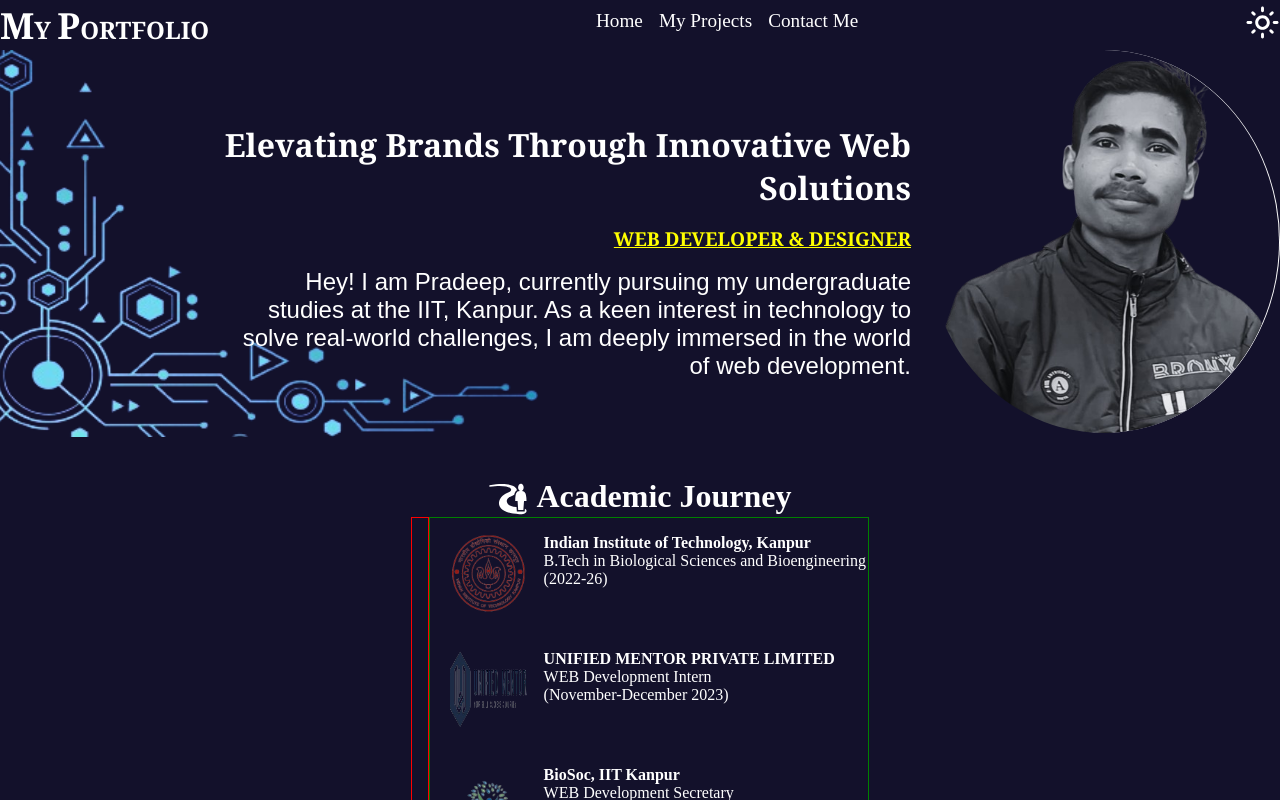
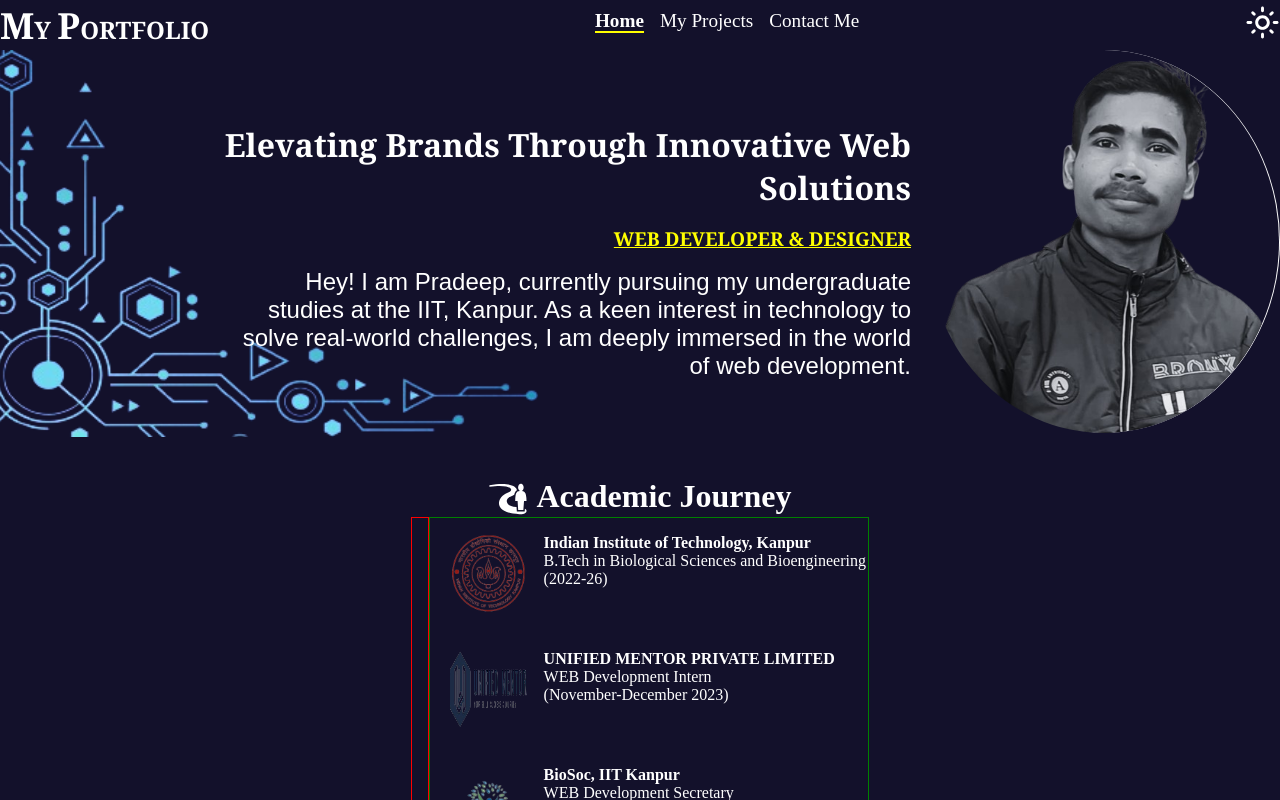
Before and after one commit to pradeepkumar-es/my-portfolio, a React (Vite) app: page / in a window 1280 px wide. Shown: the top 800 px of the page. Built offline with nearby package versions, Linux system fonts and the light colour scheme.

Commit message:
active link functionality is added

```diff
--- a/src/components/Navbar.jsx
+++ b/src/components/Navbar.jsx
@@ -4,7 +4,9 @@ import { RxCross1, RxSize } from "react-icons/rx"
 import { MdHeight, MdOutlineLightMode } from "react-icons/md";
 import { MdOutlineDarkMode } from "react-icons/md";
 import "../css/navbar.css"
-import { Link } from 'react-router-dom';
+import { NavLink } from 'react-router-dom'; /*NavLink is a special version of the Link component from
+react-router-dom that can apply styling based on whether the link is active (i.e., the current URL matches the link's target URL). */
+// import { Link } from 'react-router-dom';
 export default function Navabar() {
     const [openMenu, setOpenMenu] = useState(true);
     const [mode, setMode] =useState(true);
@@ -26,12 +28,12 @@ export default function Navabar() {
                 <div className="logo"><h2><span>M</span>Y <span>P</span>ORTFOLIO</h2></div>
                 <div className="menu-link">
                     <ul>
-                        <li> <Link className='home' to="/">Home</Link> </li>
+                        <li> <NavLink className={({isActive})=>(isActive?'active-link':'home')} to="/">Home</NavLink> </li>
                         {/* <li> <Link to="/aboutme">About Me</Link> </li> */}
                         {/* <li> <a href='#aboutme'>About Me</a> </li> */}
-                        <li><Link to="/projects">My Projects</Link></li>
+                        <li><NavLink className={({isActive})=>(isActive?'active-link':'')} to="/projects">My Projects</NavLink></li>
                         {/* <li><a href="#projects">My Projects</a></li> */}
-                        <li><Link to="/contact">Contact Me</Link></li>
+                        <li><NavLink className={({isActive})=>(isActive? 'active-link':'')} to="/contact">Contact Me</NavLink></li>
                     </ul>
                 </div>
                 <div className="mode" onClick={changeMode}>
@@ -43,12 +45,12 @@ export default function Navabar() {
                     <div className={openMenu?"none":"showMenuPart"}>
                         <div className="cross"><RxCross1 onClick={togglemenu} className={openMenu ? 'activate-cross' : 'crossStyle'} /></div>
                         <ul className={openMenu ? 'activate-mobileNavbar' : 'mobileMenuStyle'}>
-                             <Link to="/"><li onClick={togglemenu} className={openMenu?"hideMenuPart":"none"} >Home</li></Link>
+                             <NavLink to="/"><li onClick={togglemenu} className={openMenu?"hideMenuPart":"none"} >Home</li></NavLink>
                              {/* <Link to="/aboutme"><li onClick={togglemenu} className={openMenu?"hideMenuPart":"none"} >About Me</li></Link> //correct versio */}
                              {/* <a href='#aboutme'><li onClick={togglemenu} className={openMenu?"hideMenuPart":"none"} >About Me</li></a> */}
-                            <Link to="/projects"><li onClick={togglemenu} className={openMenu?"hideMenuPart":"none"}>My Projects</li></Link>
+                            <NavLink to="/projects"><li onClick={togglemenu} className={openMenu?"hideMenuPart":"none"}>My Projects</li></NavLink>
                             {/* <a href="#projects"><li onClick={togglemenu} className={openMenu?"hideMenuPart":"none"}>My Projects</li></a> */}
-                            <Link to="/contact"><li onClick={togglemenu} className={openMenu?"hideMenuPart":"none"}>Contact Me</li></Link>
+                            <NavLink to="/contact"><li onClick={togglemenu} className={openMenu?"hideMenuPart":"none"}>Contact Me</li></NavLink>
                         </ul>
                     </div>
                 </div>
--- a/src/css/navbar.css
+++ b/src/css/navbar.css
@@ -25,6 +25,12 @@ body {
   /* padding-bottom: 0px; */
   /* padding:0px 0px 0px 0px; */
   /* box-shadow: 1px 0px 15px var(--sub-heading-color); */
+}
+
+/* Change this to whatever you want for the active link */
+.active-link{
+  font-weight: bold;
+  border-bottom: 2px solid var(--sub-heading-color);
 }
 .nav .menu-link ul{
   display: flex;
```
Also changed, not shown: src/App.jsx (+7 -0 lines).
